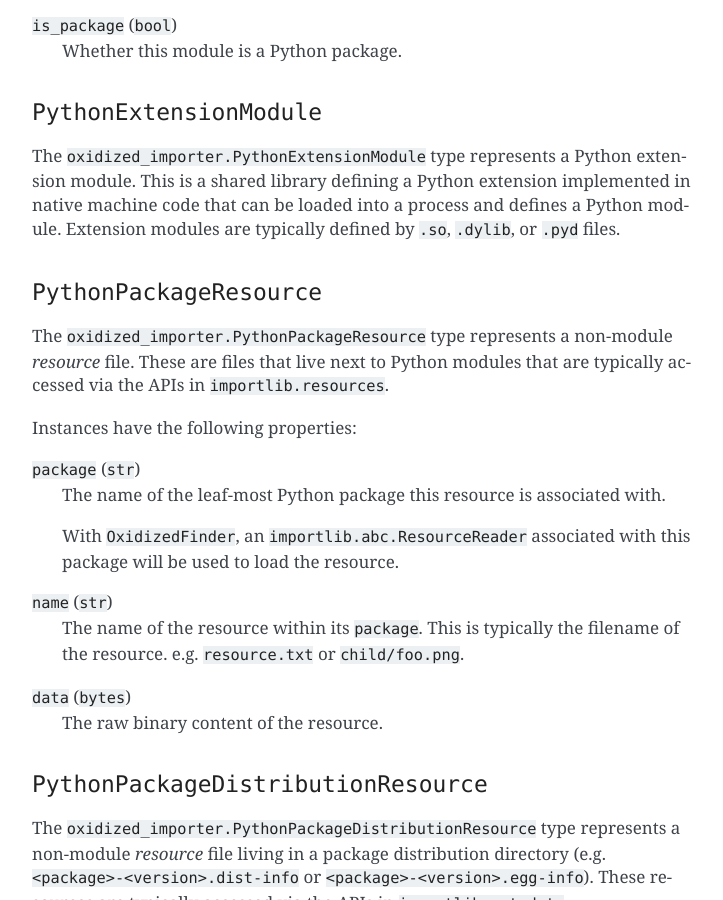
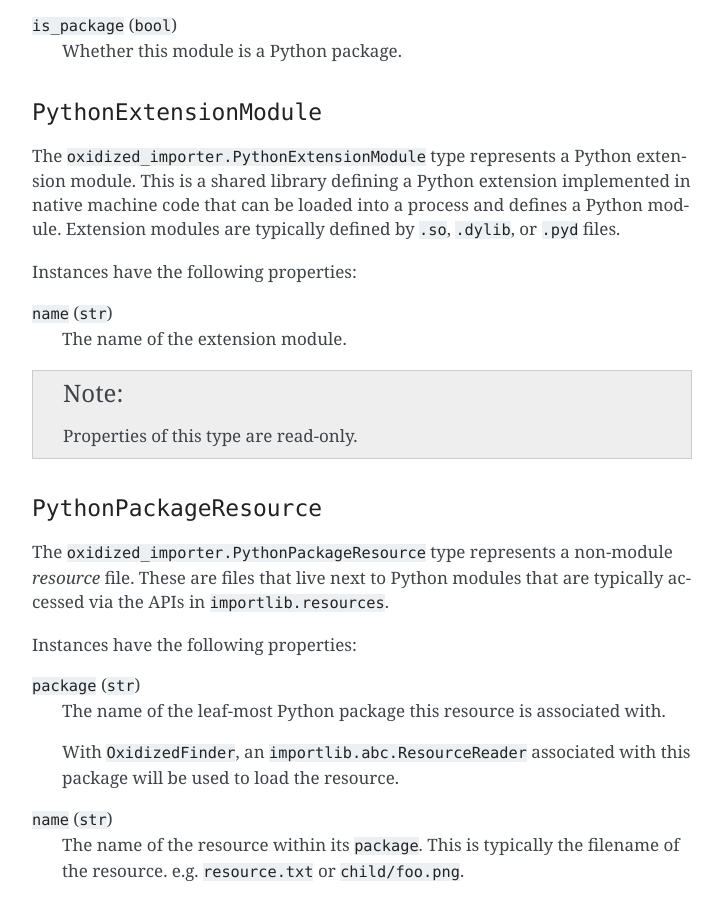
Before and after one commit to indygreg/PyOxidizer, a Sphinx documentation site: the page built from docs/oxidized_importer.rst, in a window 1280 px wide and 900 px high, scrolled down 13609 px. Shown: the whole window, without its empty margins (388-1111 px from the left). Built offline with Sphinx 7.4.7, drawn with Linux system fonts in a browser that asks for light colours; the version number could not be read and is left out.

Commit message:
pyembed: define properties for PythonExtensionModule
We only expose the name for now and it is read-only because I want
to be deliberate about exposing these fields, since extension modules
are kinda wonky.

```diff
--- a/docs/oxidized_importer.rst
+++ b/docs/oxidized_importer.rst
@@ -655,6 +655,15 @@ extension implemented in native machine code that can be loaded into
 a process and defines a Python module. Extension modules are typically
 defined by ``.so``, ``.dylib``, or ``.pyd`` files.
 
+Instances have the following properties:
+
+``name`` (``str``)
+   The name of the extension module.
+
+.. note::
+
+   Properties of this type are read-only.
+
 ``PythonPackageResource``
 -------------------------
 
```
Also changed, not shown: 2 other files.
